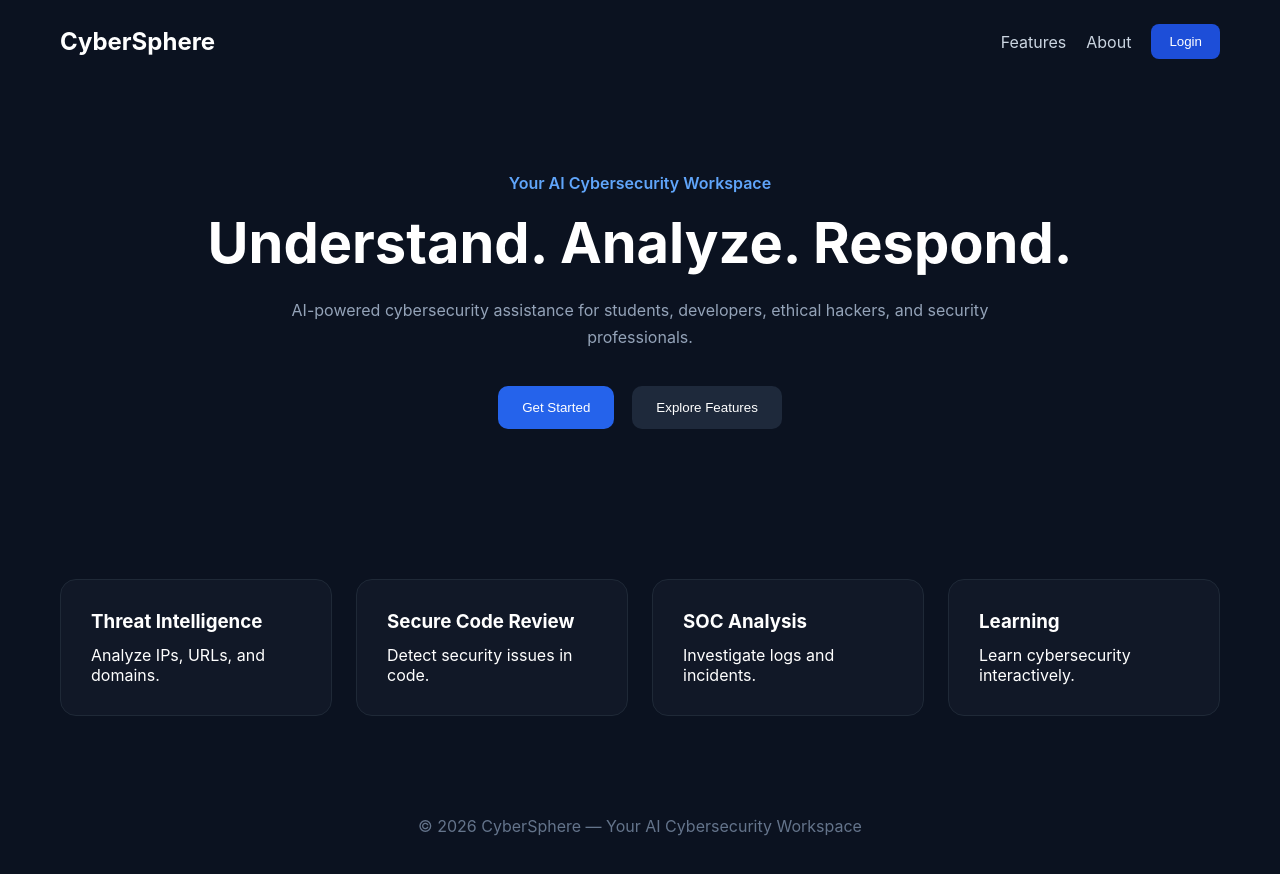
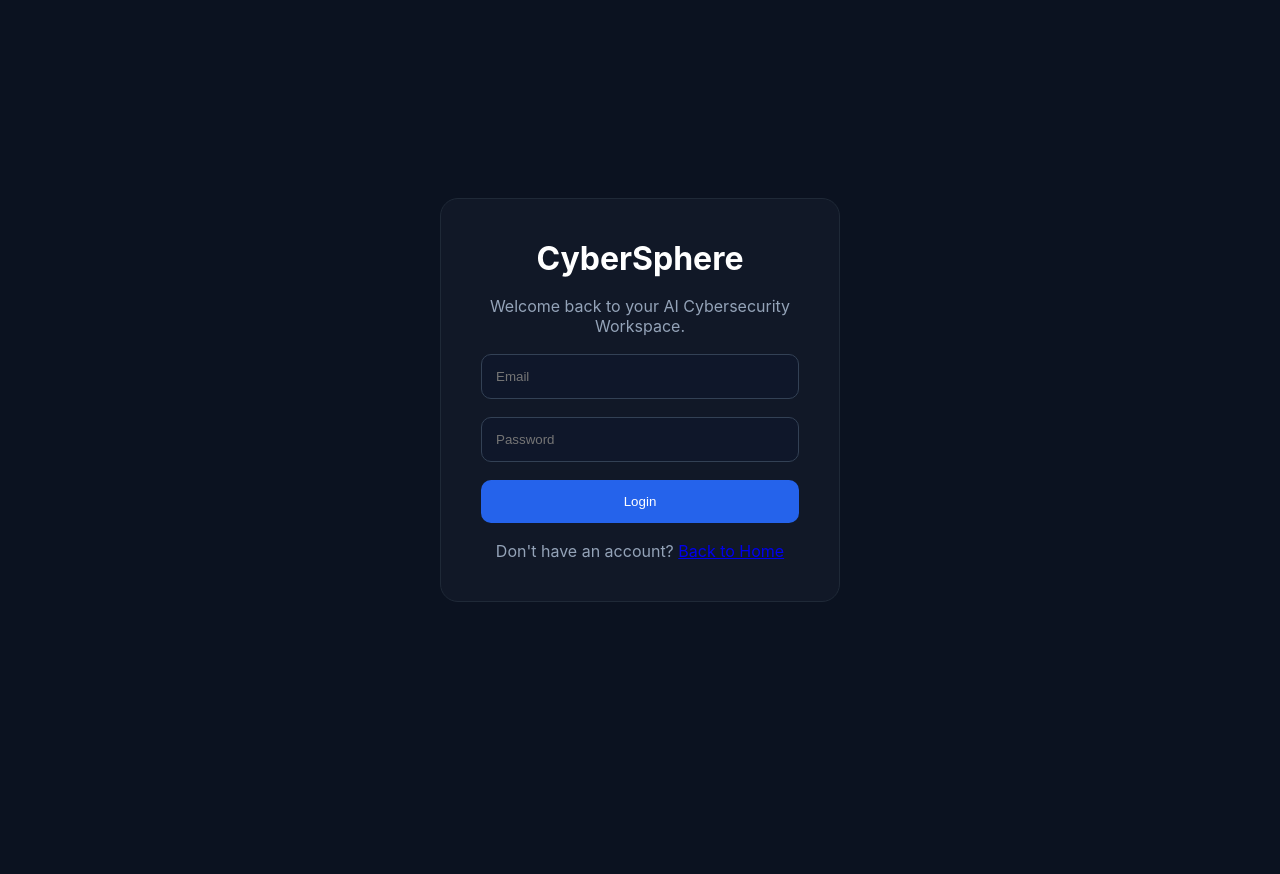
Before and after one commit to sweathamp/CyberSphere-AI, a React (Vite) app in the folder frontend/: page /login in a window 1280 px wide. After the commit the page ends 800 px from the top, so only its background shows below. Built offline with nearby package versions, Linux system fonts and the light colour scheme.

Commit message:
feat: add routing and login page

```diff
--- a/frontend/src/App.tsx
+++ b/frontend/src/App.tsx
@@ -1,5 +1,13 @@
+
+import { Routes, Route } from "react-router-dom";
 import Landing from "./pages/Landing";
+import Login from "./pages/Login";
 
 export default function App() {
-  return <Landing />;
+  return (
+    <Routes>
+      <Route path="/" element={<Landing />} />
+      <Route path="/login" element={<Login />} />
+    </Routes>
+  );
 }
--- a/frontend/src/components/Navbar.tsx
+++ b/frontend/src/components/Navbar.tsx
@@ -1,3 +1,6 @@
+
+import { Link } from "react-router-dom";
+
 export default function Navbar() {
   return (
     <nav className="navbar">
@@ -7,9 +10,9 @@ export default function Navbar() {
         <a href="#">Features</a>
         <a href="#">About</a>
 
-        <button className="login-btn">
-          Login
-        </button>
+        <Link to="/login">
+          <button className="login-btn">Login</button>
+        </Link>
       </div>
     </nav>
   );
--- a/frontend/src/index.css
+++ b/frontend/src/index.css
@@ -106,3 +106,49 @@ body{
 .card h3{
   margin-bottom:12px;
 }
+
+
+.login-page{
+  min-height:100vh;
+  display:flex;
+  justify-content:center;
+  align-items:center;
+  background:#0b1220;
+}
+
+.login-card{
+  width:400px;
+  background:#111827;
+  border:1px solid #1f2937;
+  border-radius:18px;
+  padding:40px;
+  display:flex;
+  flex-direction:column;
+  gap:18px;
+}
+
+.login-card h1{
+  text-align:center;
+}
+
+.login-card p{
+  color:#94a3b8;
+  text-align:center;
+}
+
+.login-card input{
+  padding:14px;
+  border-radius:10px;
+  border:1px solid #334155;
+  background:#0f172a;
+  color:white;
+}
+
+.login-card button{
+  padding:14px;
+  border:none;
+  border-radius:10px;
+  background:#2563eb;
+  color:white;
+  cursor:pointer;
+}
--- /dev/null
+++ b/frontend/src/pages/Login.tsx
@@ -0,0 +1,22 @@
+
+import { Link } from "react-router-dom";
+
+export default function Login() {
+  return (
+    <div className="login-page">
+      <div className="login-card">
+        <h1>CyberSphere</h1>
+        <p>Welcome back to your AI Cybersecurity Workspace.</p>
+
+        <input type="email" placeholder="Email" />
+        <input type="password" placeholder="Password" />
+
+        <button>Login</button>
+
+        <p>
+          Don't have an account? <Link to="/">Back to Home</Link>
+        </p>
+      </div>
+    </div>
+  );
+}
```
